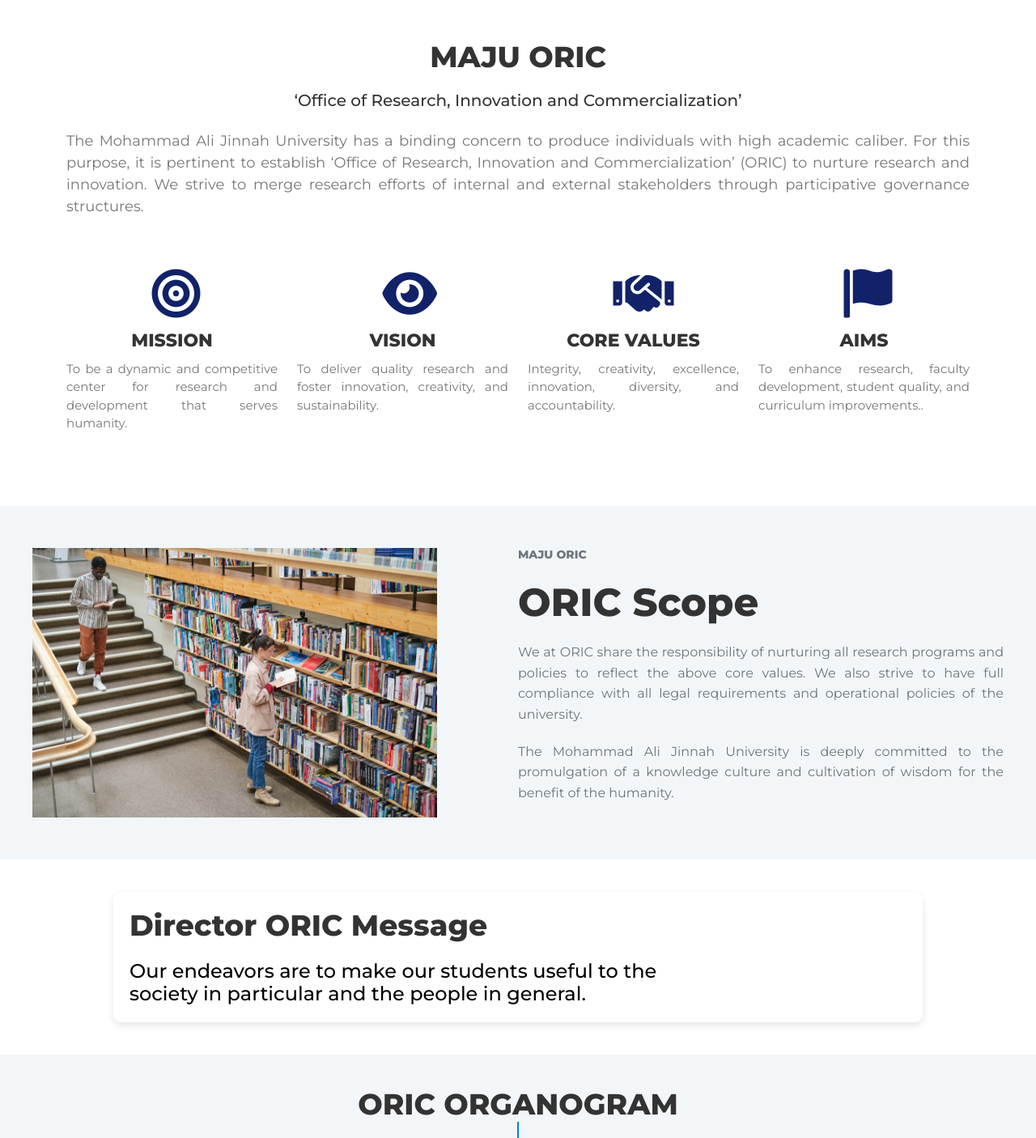
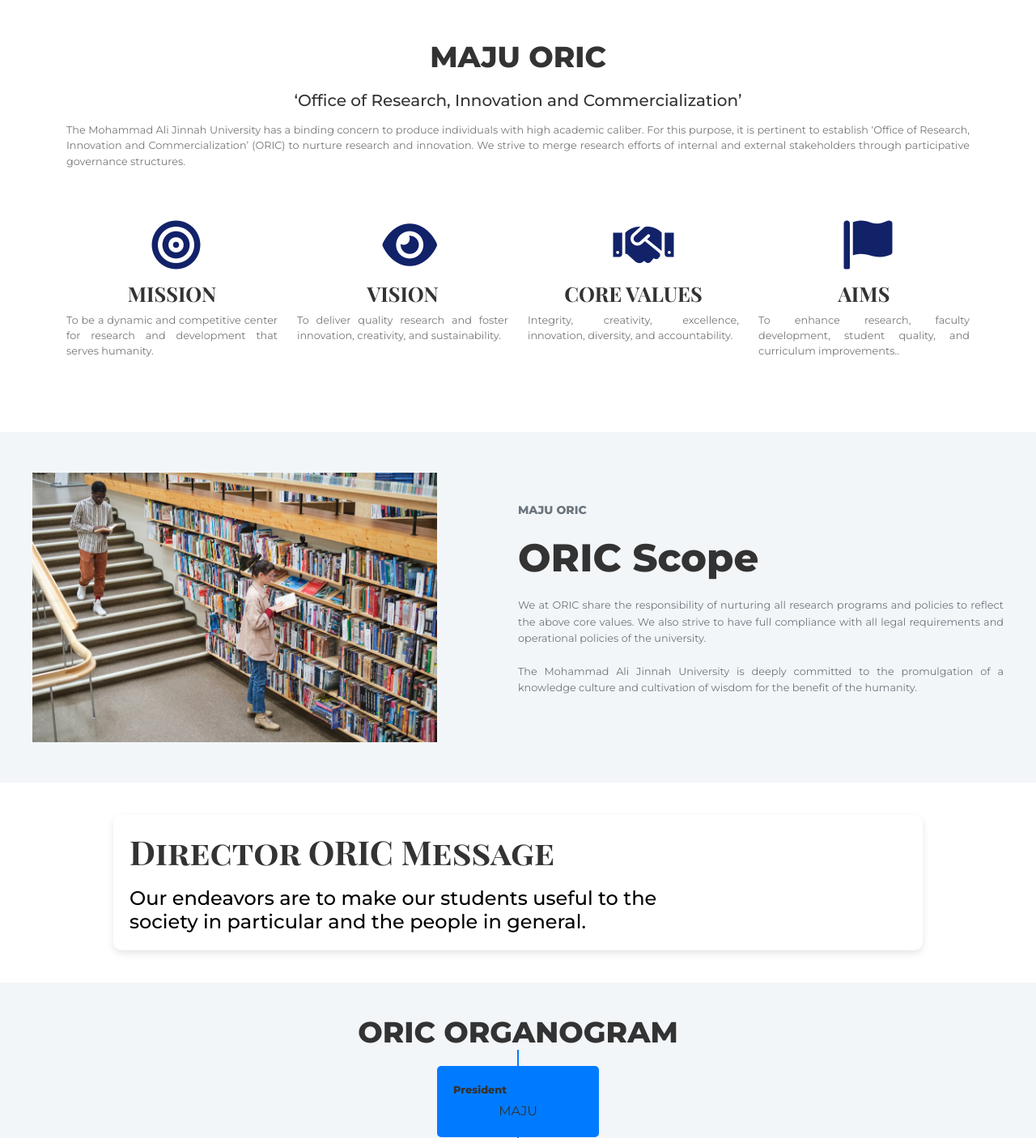
Before and after one commit to abdulmoiz65/Maju_University_web, a PHP site: page /oric.php in a window 1280 px wide. Shown: the part 961-2367 px from the top of the page at 81% size. Run offline with PHP 8.4, Linux system fonts and the light colour scheme; some libraries are stand-ins or nearby versions.

Commit message:
change Font size and family on ORIC

```diff
--- a/feedback.html
+++ b/feedback.html
@@ -100,7 +100,7 @@ background-color: #112269 !important;
    font-weight: 600;
    cursor: pointer;
    width: 100%;
-}
+}x
 
 .feedback-form .submit-btn:hover {
    background-color: #0d1d50;
--- a/oric.php
+++ b/oric.php
@@ -59,7 +59,7 @@
     margin-bottom: 15px;
 }
 .oric_about .cont p{
-    font-size:15px !important;
+  font-size: 0.8rem;;
 }
 /* .oric_about p {
     font-size: 16px;
@@ -74,14 +74,15 @@
 }
 
 .oric_about h3 {
-    font-size: 22px;
+  font-family: "Playfair Display SC", serif;
+    font-size: calc(0.375rem + 1.5vw);
     font-weight: bold;
     margin-top: 10px;
 }
 
 .oric_about p {
-    font-size: 18px;
-    color: #777;
+  font-size: 0.8rem;;
+    color: #777;w
     margin-top: 10px;
 }
 
@@ -142,7 +143,7 @@
 }
 
 .oric_scope-description {
-  font-size: 16px;
+  font-size: 0.8rem;
   color: #6c757d;
   margin-bottom: 20px;
   line-height: 1.6;
@@ -181,7 +182,8 @@
   flex-wrap: wrap;
 }
 .oric_message-content h1{
-    font-size: 36px;
+  font-family: "Playfair Display SC", serif;
+    font-size: calc(1.375rem + 1.5vw);
     font-weight: bold;
     margin-bottom: 20px;
 }
```
